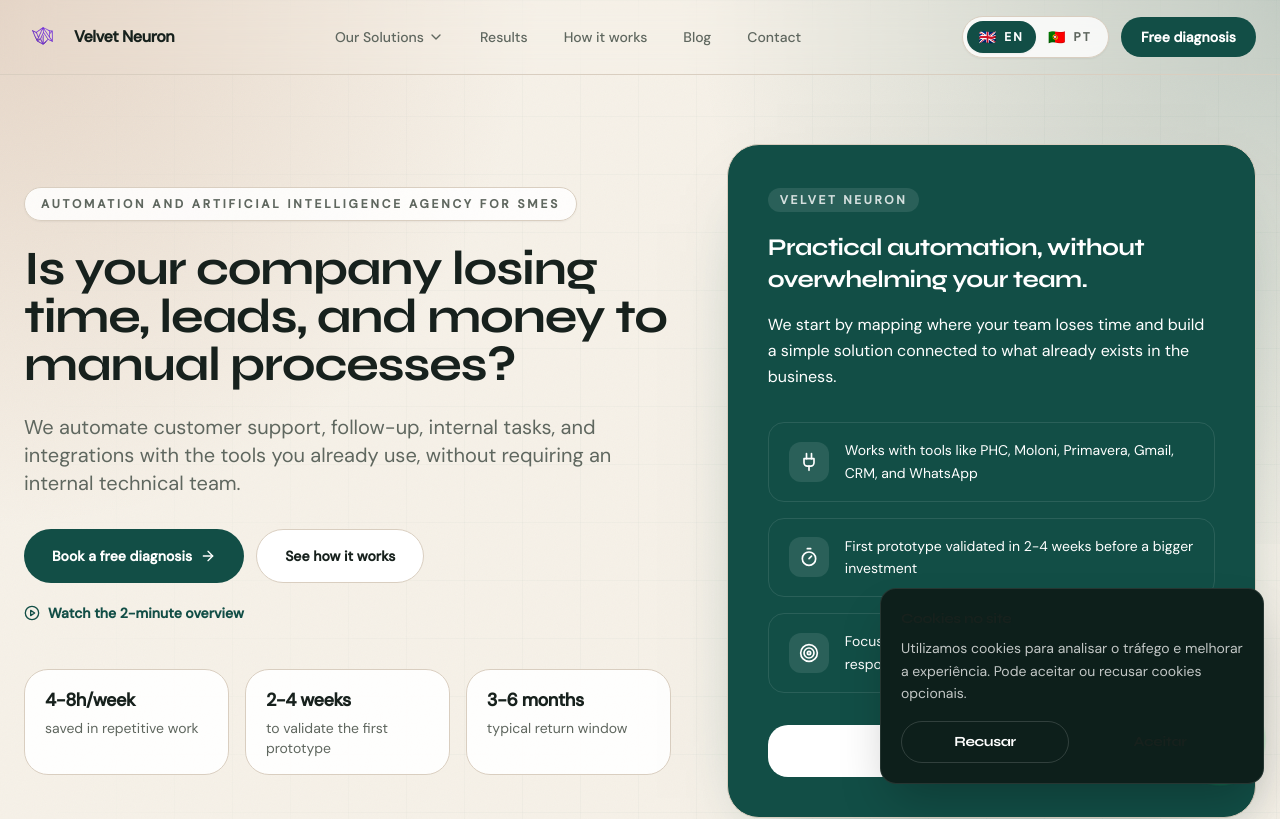
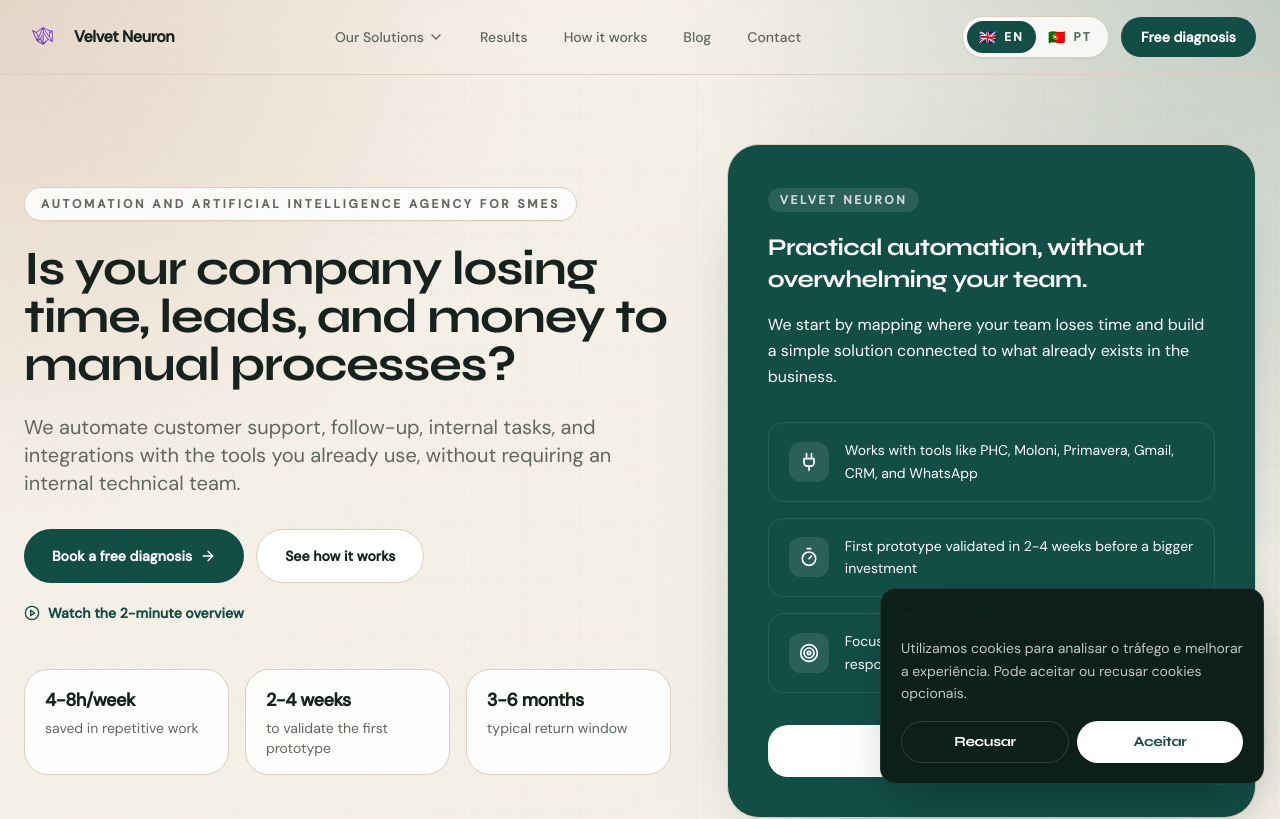
Before and after one commit to johndoeblocks/velvet-portfolio, a Next.js app: page /en in a window 1280 px wide. Shown: the top 819 px of the page. Built offline with nearby package versions, Linux system fonts and the light colour scheme.

Commit message:
fix cookie consent

```diff
--- a/components/cookie-consent.tsx
+++ b/components/cookie-consent.tsx
@@ -78,7 +78,7 @@ export function CookieConsent() {
         <button
           type="button"
           onClick={() => chooseConsent('granted')}
-          className="inline-flex flex-1 items-center justify-center rounded-full bg-brand-secondary/18 px-4 py-2.5 text-sm font-semibold text-brand-ink transition-colors hover:bg-white"
+          className="inline-flex flex-1 items-center justify-center rounded-full bg-white px-4 py-2.5 text-sm font-semibold text-brand-primary shadow-sm transition-colors hover:bg-brand-paper"
         >
           Aceitar
         </button>
```
